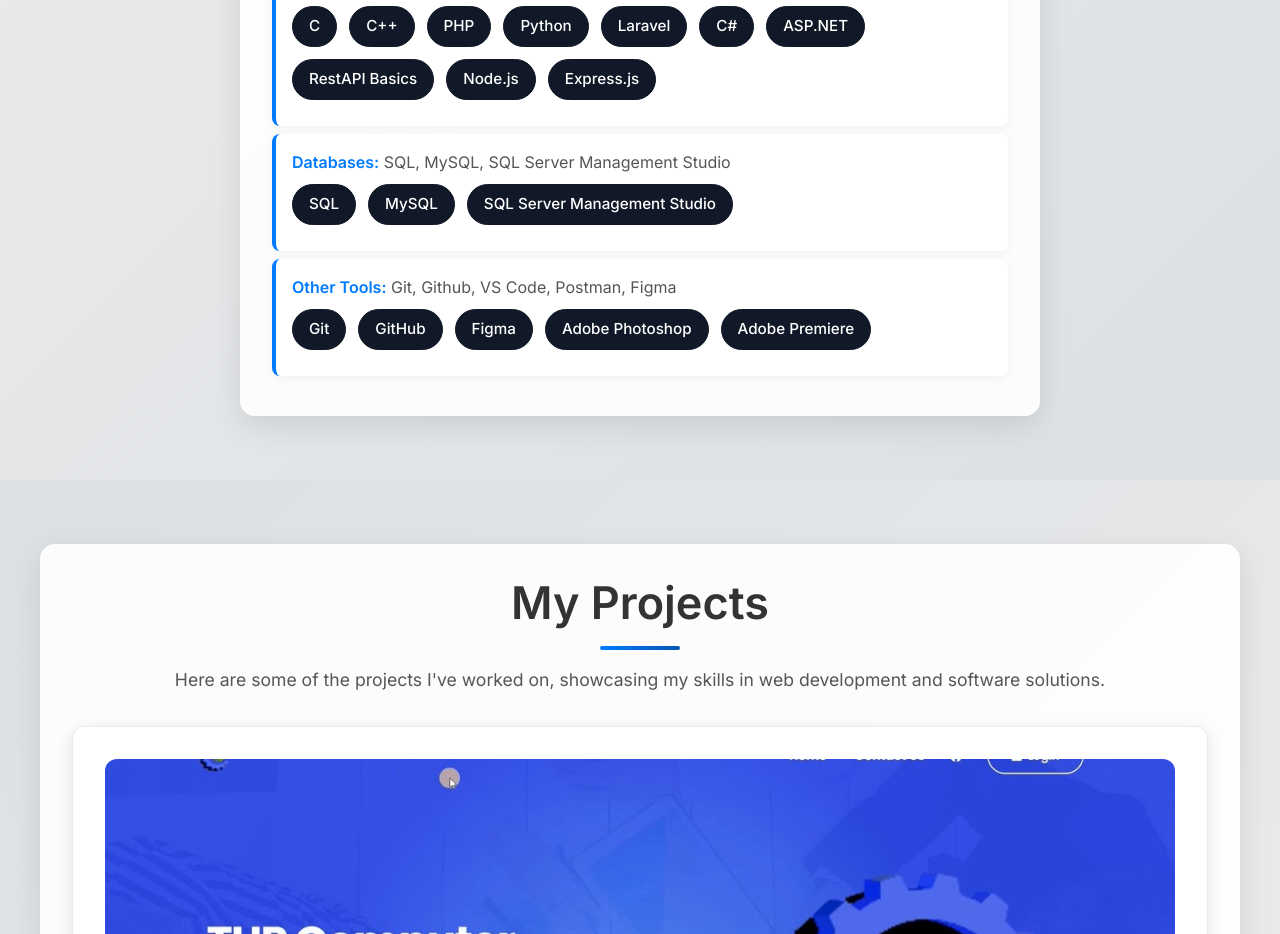
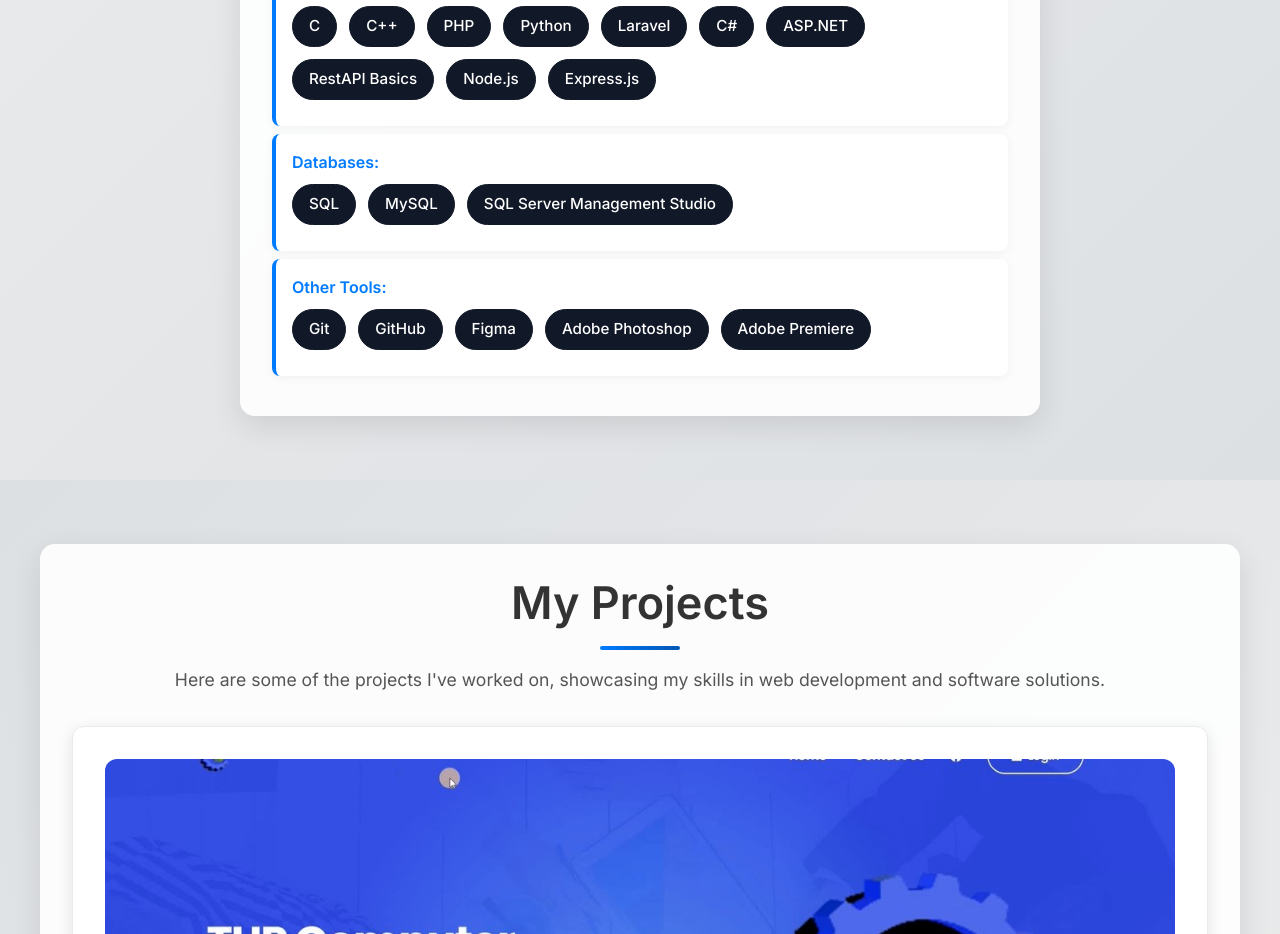
Before and after one commit to gemilmejia/portfolio, an Angular app: page / in a window 1280 px wide. Shown: the part 1620-2554 px from the top of the page. Built offline with nearby package versions, Linux system fonts and the light colour scheme.

Commit message:
chore: Add break <br>

```diff
--- a/src/app/about/about.component.html
+++ b/src/app/about/about.component.html
@@ -28,8 +28,8 @@
         </div>
       </li>
 
-      <li><strong>Databases:</strong> SQL, MySQL, SQL Server Management Studio
-
+      <li><strong>Databases:</strong>
+        <br>
         <div class="skills-section">
           <span class="skill-badge" *ngFor="let skill of databaseSkills">
           {{ skill }}
@@ -38,7 +38,8 @@
       </li>
 
 
-      <li><strong>Other Tools:</strong> Git, Github, VS Code, Postman, Figma
+      <li><strong>Other Tools:</strong>
+        <br>
         <div class="skills-section">
           <span class="skill-badge" *ngFor="let skill of otherToolsSkills">
           {{ skill }}
```
